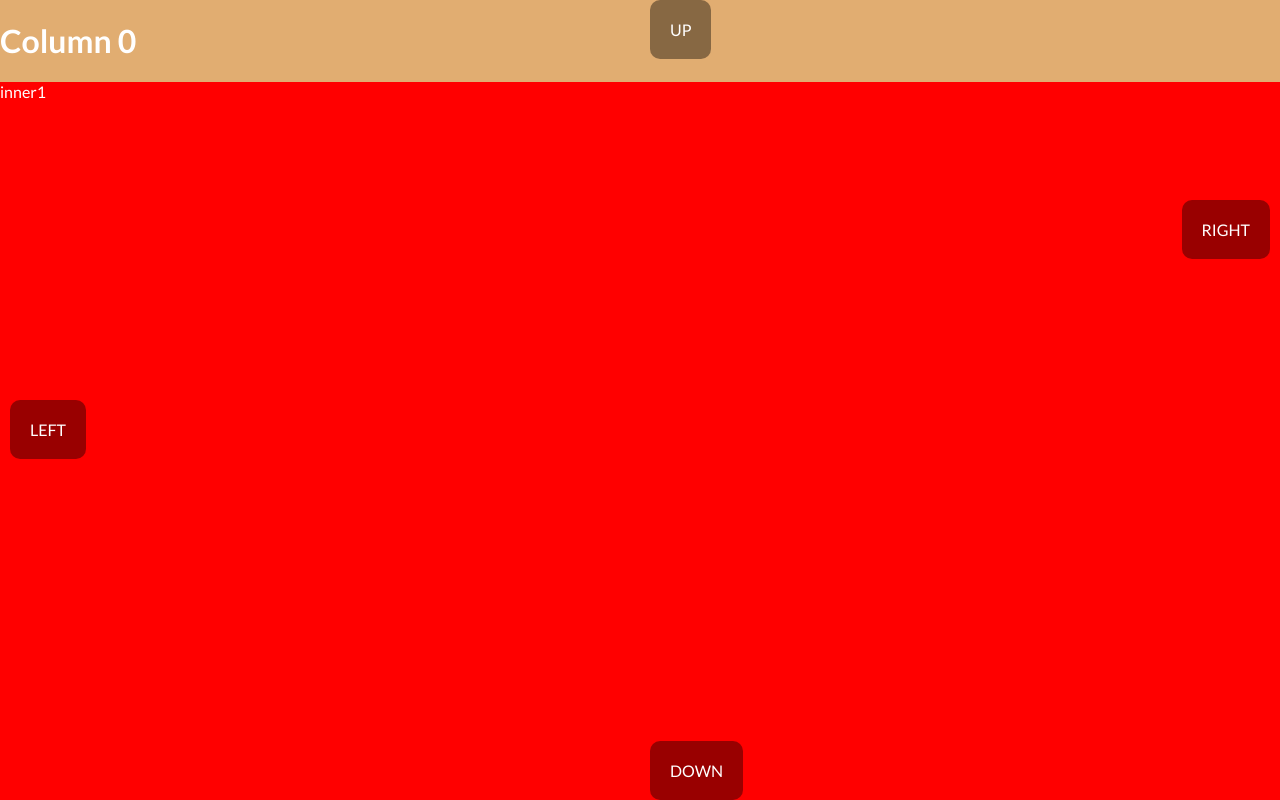
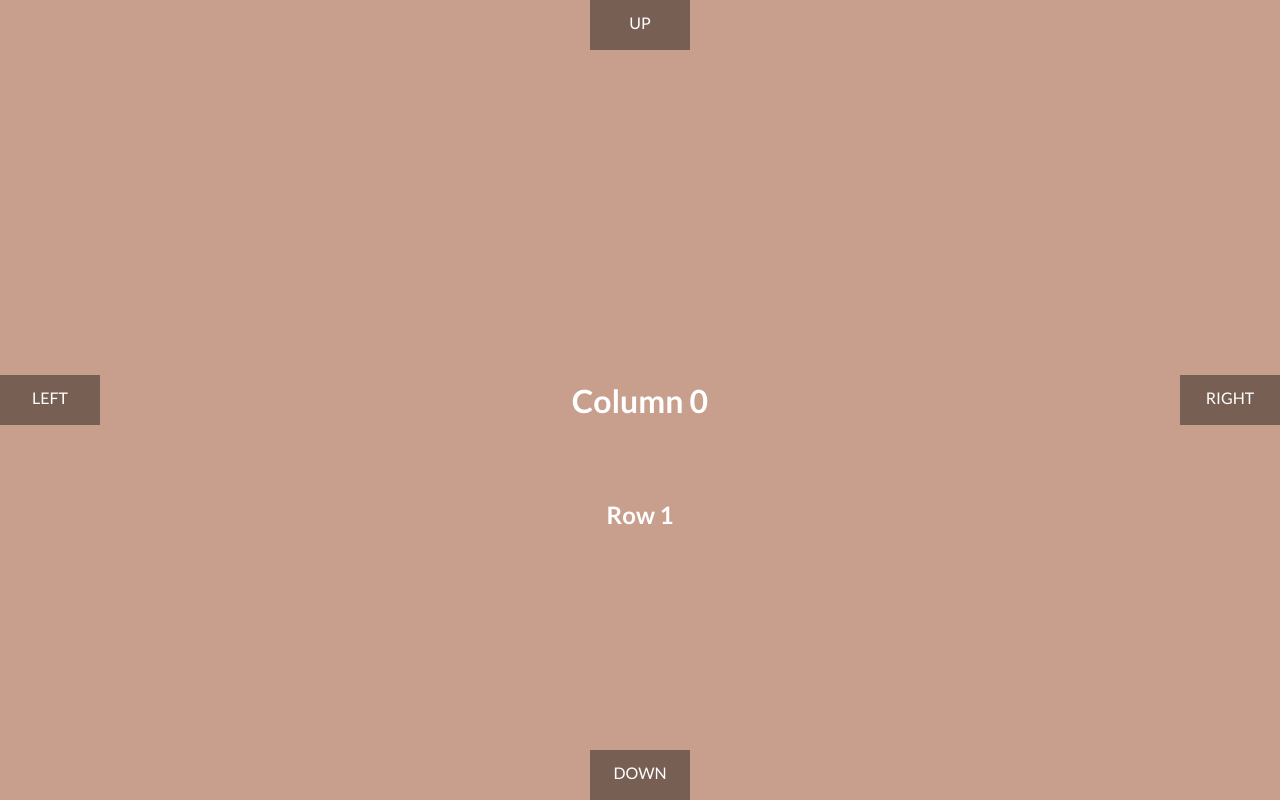
Before and after one commit to zeropx/pagetransitionsgrid, a plain HTML site: page index.html in a window 1280 px wide. Drawn offline with nearby package versions, Linux system fonts and the light colour scheme.

Commit message:
Updated the styles and markup a bit for cleaner more understandable view

```diff
--- a/css/component.css
+++ b/css/component.css
@@ -2,21 +2,24 @@ html, body { height: 100%; width: 100%;}
 
 .ptg-nav .ptg-button {
 	display: block;
-	padding: 20px 20px;
+	width: 100px;
+	height: 50px;
 	cursor: pointer;
 	background: rgba(0,0,0,.4);
-	margin: 0 10px;
-	border-radius: 10px;
 	position: absolute;
 	z-index: 999999;
+	text-align: center;
+	overflow: hidden;
+	line-height: 1em;
+	padding-top: 15px;
 }
 
 .ptg-nav .ptg-button:hover {color: red;}
 
-.ptg-nav .ptg-button--right { right: 0; top: 200px;}
-.ptg-nav .ptg-button--left { left: 0; top: 50%;}
-.ptg-nav .ptg-button--up { top: 0; left: 50%;}
-.ptg-nav .ptg-button--down { bottom: 0; left: 50%;}
+.ptg-nav .ptg-button--right { right: 0; top: 50%; margin-top: -25px;}
+.ptg-nav .ptg-button--left { left: 0; top: 50%; margin-top: -25px;}
+.ptg-nav .ptg-button--up { top: 0; left: 50%; margin-left: -50px;}
+.ptg-nav .ptg-button--down { bottom: 0; left: 50%; margin-left: -50px;}
 
 
 .pt-perspective {
@@ -28,8 +31,8 @@ html, body { height: 100%; width: 100%;}
 	perspective: 1200px;
 }
 
-.ptg-row { background: red; }
-.ptg-row:nth-child(2n+2) { background: #FFF;}
+.ptg-row { background: rgba(100,100,255, .2); }
+.ptg-row:nth-child(2n+2) { background: rgba(100,100,255, .5); }
 .ptg-row,
 .ptg-column {
 	width: 100%;
@@ -56,6 +59,22 @@ html, body { height: 100%; width: 100%;}
 	width: 100%;
 	overflow-x: hidden;
 	overflow-y: hidden;
+	position: relative;
+}
+.ptg-column-inner h1,
+.ptg-rows h2 {
+	width: 500px;
+	height: 200px;
+	position: absolute;
+	top: 45%;
+	left: 50%;
+	margin-left: -250px;
+	text-align: center;
+	z-index: 9999;
+
+}
+.ptg-rows h2 {
+	top: 60%;
 }
 
 .ptg-rows {
@@ -63,7 +82,7 @@ html, body { height: 100%; width: 100%;}
 }
 
 .pt-sub-pages .pt-page {
-	background: red;
+
 
 }
 
--- a/index.html
+++ b/index.html
@@ -25,13 +25,13 @@
 				<h1>Column 0</h1>
 
 				<div class="ptg-rows pt-perspective">
-							<div class="ptg-row">inner1</div>
-							<div class="ptg-row">inner2</div>
-							<div class="ptg-row">inner3</div>
-							<div class="ptg-row">inner4</div>
-							<div class="ptg-row">inner5</div>
-							<div class="ptg-row">inner6</div>
-							<div class="ptg-row">inner7</div>
+					<div class="ptg-row"><h2>Row 1</h2></div>
+					<div class="ptg-row"><h2>Row 2</h2></div>
+					<div class="ptg-row"><h2>Row 3</h2></div>
+					<div class="ptg-row"><h2>Row 4</h2></div>
+					<div class="ptg-row"><h2>Row 5</h2></div>
+					<div class="ptg-row"><h2>Row 6</h2></div>
+					<div class="ptg-row"><h2>Row 7</h2></div>
 				</div>
 
 			</div>
@@ -53,10 +53,10 @@
 				<h1>Column 2</h1>
 
 				<div class="ptg-rows pt-perspective">
-							<div class="ptg-row">inner1</div>
-							<div class="ptg-row">inner2</div>
-							<div class="ptg-row">inner3</div>
-							<div class="ptg-row">inner3</div>
+					<div class="ptg-row"><h2>Row 1</h2></div>
+					<div class="ptg-row"><h2>Row 2</h2></div>
+					<div class="ptg-row"><h2>Row 3</h2></div>
+					<div class="ptg-row"><h2>Row 4</h2></div>
 				</div>
 
 			</div>
@@ -68,9 +68,9 @@
 				<h1>Column 3</h1>
 
 				<div class="ptg-rows pt-perspective">
-							<div class="ptg-row">inner1</div>
-							<div class="ptg-row">inner2</div>
-							<div class="ptg-row">inner3</div>
+					<div class="ptg-row"><h2>Row 1</h2></div>
+					<div class="ptg-row"><h2>Row 2</h2></div>
+					<div class="ptg-row"><h2>Row 3</h2></div>
 				</div>
 
 			</div>
@@ -84,16 +84,8 @@
 
 	<script type="text/javascript">
 		jQuery(document).ready(function($) {
-
-
 			$('#pt-main').PageTransitionGrid();
-
-
-
-
 		});
-
-
 	</script>
 	</body>
 </html>
```
Lines whose indentation alone changed are shown as unchanged.
